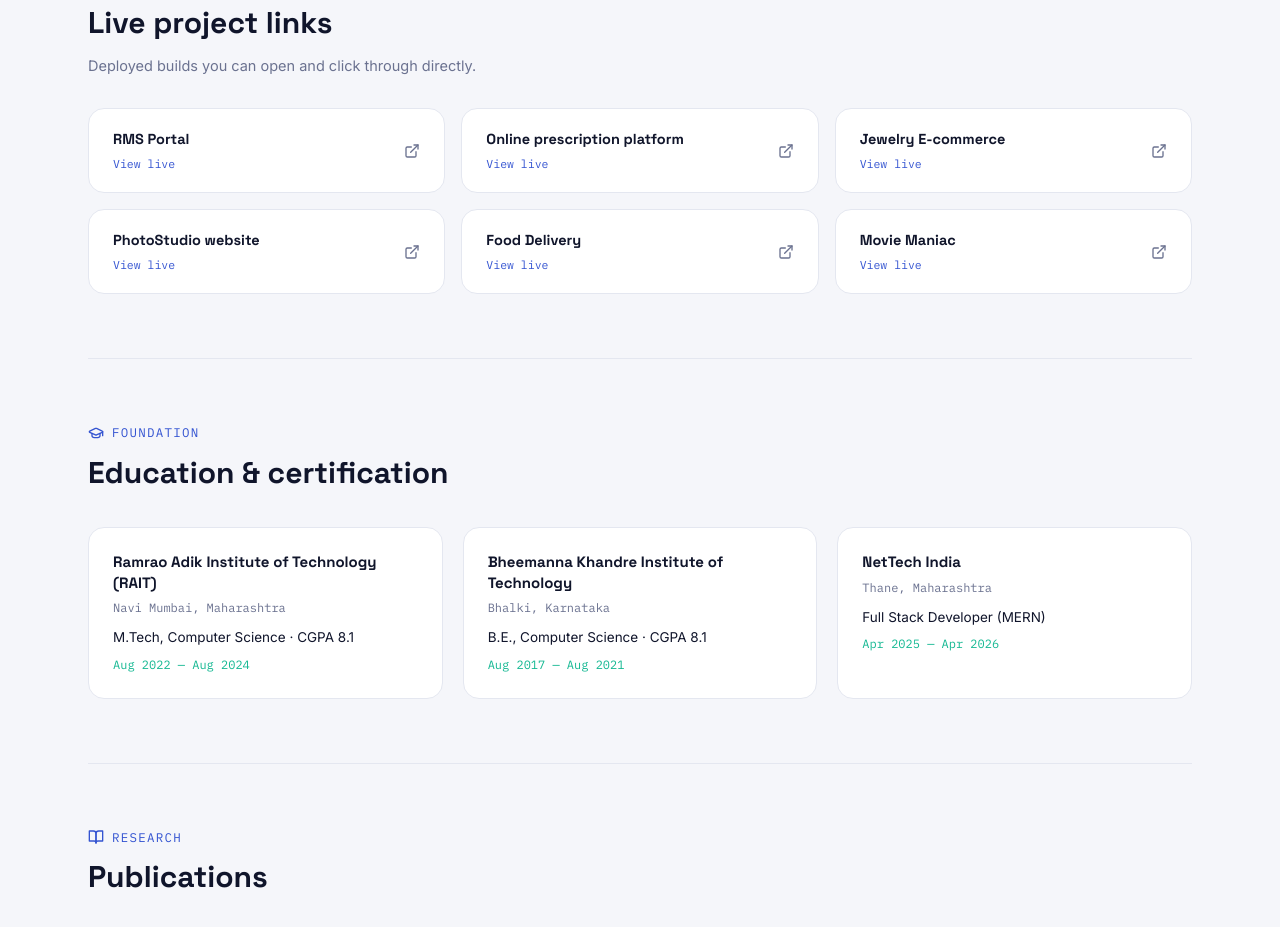
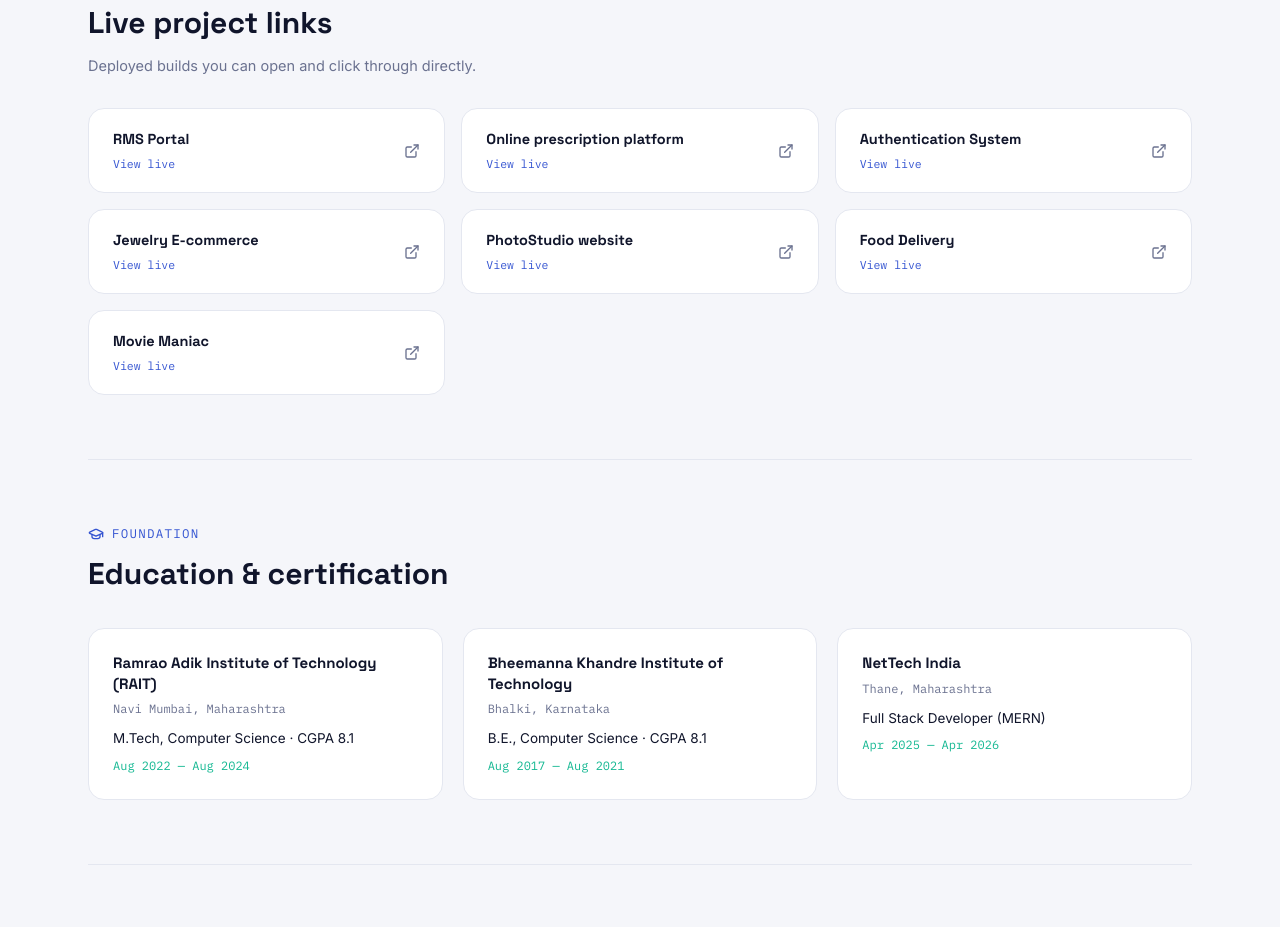
Before and after one commit to PriyaKKarkare/portfoilo_resume, a React (Vite) app in the folder client/: page / in a window 1280 px wide. Shown: the part 3640-4567 px from the top of the page. Built offline with nearby package versions, Linux system fonts and the light colour scheme; no server answers.

Commit message:
added authentication system project.

```diff
--- a/client/src/data/resumeData.js
+++ b/client/src/data/resumeData.js
@@ -86,6 +86,7 @@ export const PROJECTS = [
 export const PROJECT_LINKS = [
   { name: "RMS Portal", url: "https://test-repository-black-seven.vercel.app/" },
   { name: "Online prescription platform", url: "https://doctor-consultation-system-dw3n.vercel.app/" },
+  { name: "Authentication System", url: "https://authenticationsystem-seven.vercel.app/" },
   { name: "Jewelry E-commerce", url: "https://jewel-website.vercel.app/" },
   { name: "PhotoStudio website", url: "https://curd-work-gold.vercel.app/" },
   { name: "Food Delivery", url: "https://fooddelivery-k2v0uzdkf-priyas-projects-46ef61df.vercel.app/" },
```
